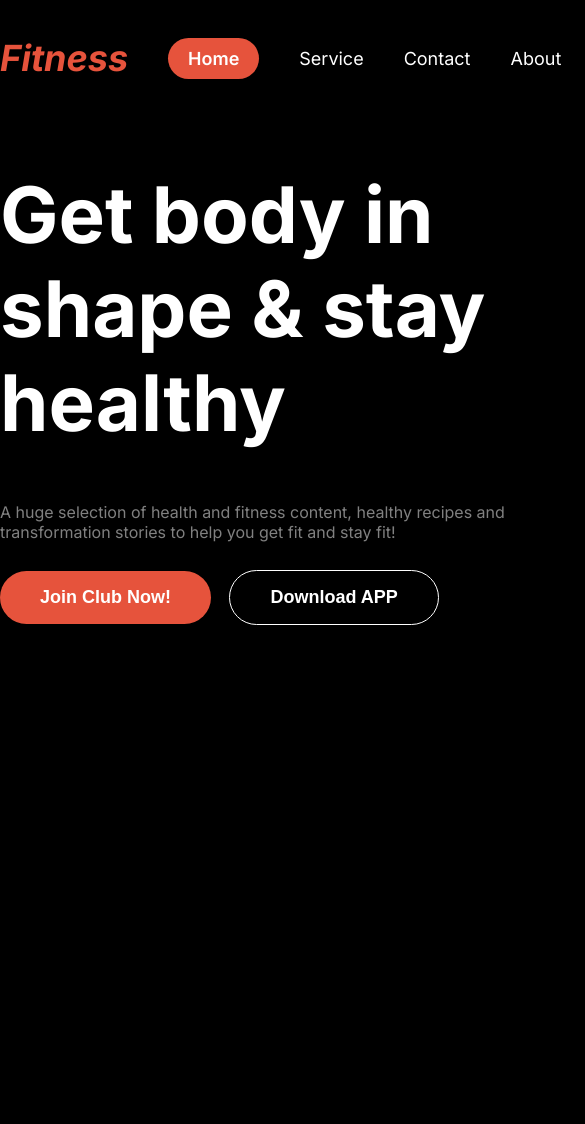
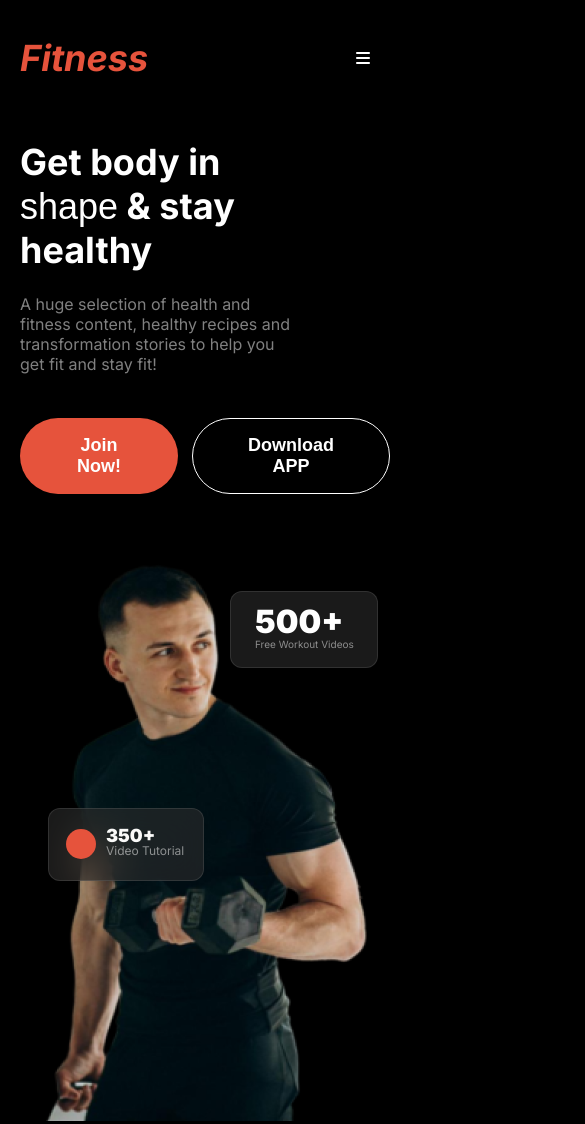
Before and after one commit to webmehedi99/Fitness-responsive-assignment02, a plain HTML site: page index.html in a window 390 px wide. Shown: the top 1124 px of the page, 585 px wide, since content can reach past the window. Before the commit the page ends 844 px from the top, so only its background shows below. Drawn offline with Linux system fonts and the light colour scheme.

Commit message:
create banner part succesfully and make responsive for small device

```diff
--- a/index.html
+++ b/index.html
@@ -5,6 +5,8 @@
     <meta name="viewport" content="width=device-width, initial-scale=1.0">
     <title>Fitness Website Responsive</title>
     <link rel="stylesheet" href="styles.css">
+    <link rel="stylesheet" href="https://cdnjs.cloudflare.com/ajax/libs/font-awesome/6.4.0/css/all.min.css">
+
 
 
 </head>
@@ -18,26 +20,33 @@
                 <li class="nav-item">Contact</li>
                 <li class="nav-item">About</li>
             </ul>
+            <div class="ham-burg"><i class="fa-solid fa-bars"></i></div>
         </nav>
         <div class="banner display-flex">
             <div class="banner-content">
-                <h1 class="banner-title">Get body in <span id="shape">shape</span> & stay healthy</h1>
+                <h1 class="banner-title">Get body in <span class="miami-font">shape</span> & stay healthy</h1>
                 <p class="banner-description primary-text-color">A huge selection of health and fitness content, healthy recipes and transformation stories to help you get fit and stay fit!</p>
                 <div class="banner-btn">
-                    <button class="btn-primary">Join Club Now!</button>
+                    <button class="btn-primary">Join <span id="club"> Club </span> Now!</button>
                     <button class="btn-secondery">Download APP</button>
                 </div>
             </div>
-            <div class="banner-img">
+            <div class="banner-img ">
                 <img src="images/Images 2.png" alt="">
             </div>
-            <div class="card-container">
+            <div class="card-container ">
                 <div class="card-500">
                     <h2 class="card-500-title">500+</h2>
-                    <p class="card-500-description">Free Workout Video</p>
+                    <p class="card-500-description primary-text-color">Free Workout Videos</p>
                 </div>
+
                 <div class="card-350">
-
+                    <div class="ellipse"></div>
+                    <div >
+                        <h2 class="card-350-title">350+</h2>
+                        <p class="card-350-description primary-text-color">Video Tutorial</p>
+                    </div>
+                </div>
                 </div>
             </div>
         </div>
--- a/styles.css
+++ b/styles.css
@@ -7,11 +7,26 @@
     font-style: normal;
   }
 
+@import url('https://fonts.cdnfonts.com/css/miama');
+
+.miami-font{
+  font-family: 'Miama', sans-serif;
+  font-optical-sizing: auto;
+  font-weight: 400;
+  font-style: normal;
+
+}
+
   body{
     margin: 0 auto;
     background-color: black;
   }
+
   /* shared style */
+
+.ham-burg{
+    display: none;
+  }
 
 .display-flex{
     display: flex;
@@ -26,10 +41,7 @@
 
 }
 
-#shape{
-    /* font-family: 'Miama', sans-serif; */
 
-}
 .btn-primary{
     font-size: 18px;
     font-weight: 600;
@@ -74,12 +86,12 @@
   .nav-bar, .banner{
     max-width: 1440px;
     margin: 0 auto;
+    /* background: linear-gradient(180.00deg, rgb(17, 17, 17),rgba(119, 119, 119, 0) 100%); */
+
   }
 
   /* banner related styles */
-/* .banner{
-    justify-content:space-evenly;
-} */
+
 .banner-title{
     width: 520px;
     font-size:4.87rem ;
@@ -117,8 +129,133 @@
 .card-500{
     width: 193px;
     height: 98px;
+    background: rgba(255, 255, 255, 0.1);
+    border: 1px solid rgba(255, 255, 255, 0.1);
+    backdrop-filter: blur(20px);
+    border-radius: 12px;
+    margin-left: -120px;
+    margin-top: 120px;
+}
+.card-500-title{
+  font-size: 2.5rem;
+  font-weight: 900;
+  color: rgb(255, 255, 255);;
+  margin-top: 10px;
+  margin-left: 24px;
+}
+.card-500-description{
+  font-size: 0.81rem;
+  font-weight: 400;
+  margin-top: -30px;
+  margin-left: 24px;
+}
 
+.card-350{
+  width: 206px;
+  height: 96px;
+  display: flex;
+  box-sizing: border-box;
+  border: 1px solid rgba(255, 255, 255, 0.1);
+  border-radius: 12px;
+  backdrop-filter: blur(20px);
+  background: rgba(48, 48, 48, 0.54);
+  margin-left: -480px;
+  margin-top: 200px;
+}
+.ellipse{
+  width: 40px;
+  height: 40px;
+  background: rgb(230, 83, 60);
+  border-radius: 50%;
+  margin-left: 23px;
+  margin-top: 25px;
+}
+.card-350-title{
+  font-size: 1.5rem;
+  font-weight: 900;
+  color: rgb(250, 250, 249);
+  margin-left: 10px;
+}
+.card-350-description{
+  font-size: 1rem;
+  font-weight: 400;
+  margin-left: 10px;
+  margin-top: -18px;
+}
+
+/* .hide{
+  display:none;
+} */
+
+/* responsive style for small device (576px) */
+@media screen and (max-width:576px) {
+  .nav-bar{
+    margin-left: 20px;
+    margin-right: 20px;
+  }
+  .nav-links{
+    display: none;
+  }
+  .ham-burg{
+    display:block;
     color: white;
-    background-color:rgba(0, 0, 0, 0.1);
-    border-radius: 12px;
+  }
+   .banner{
+    flex-direction: column;
+    margin-left: 20px;
+   }
+   .banner-title{
+    width: 285px;
+    height: 130px;
+    font-size: 36px;
+   }
+   .banner-description{
+    width:276px;
+    height: 96px;
+   }
+   .banner-btn{
+    display: flex;
+   }
+   #club{
+    display: none;
+   }
+   .banner-img{
+    margin-top: 47px;
+    margin-left: 20px;
+  }
+  .card-500{
+    width:146px;
+    height: 75px;
+    margin-top: -530px;
+    margin-left: 210px;
+  }
+  .card-500-title{
+    font-size: 2rem;
+  }
+  .card-500-description{
+    font-size: 0.625rem;
+    margin-top: px;
+  }
+  .card-350{
+    width: 156px;
+    height: 73px;
+    margin-left: 28px;
+    margin-top: 140px;
+  }
+  .ellipse{
+    width: 30px;
+    height: 30px;
+    border-radius: 50%;
+    margin-left: 17px;
+    margin-top: 20px;
+  }
+  .card-350-title{
+    font-size: 1.133rem;
+  }
+  .card-350-description{
+    font-size: 0.75rem;
+
+  }
+
+
 }
```
